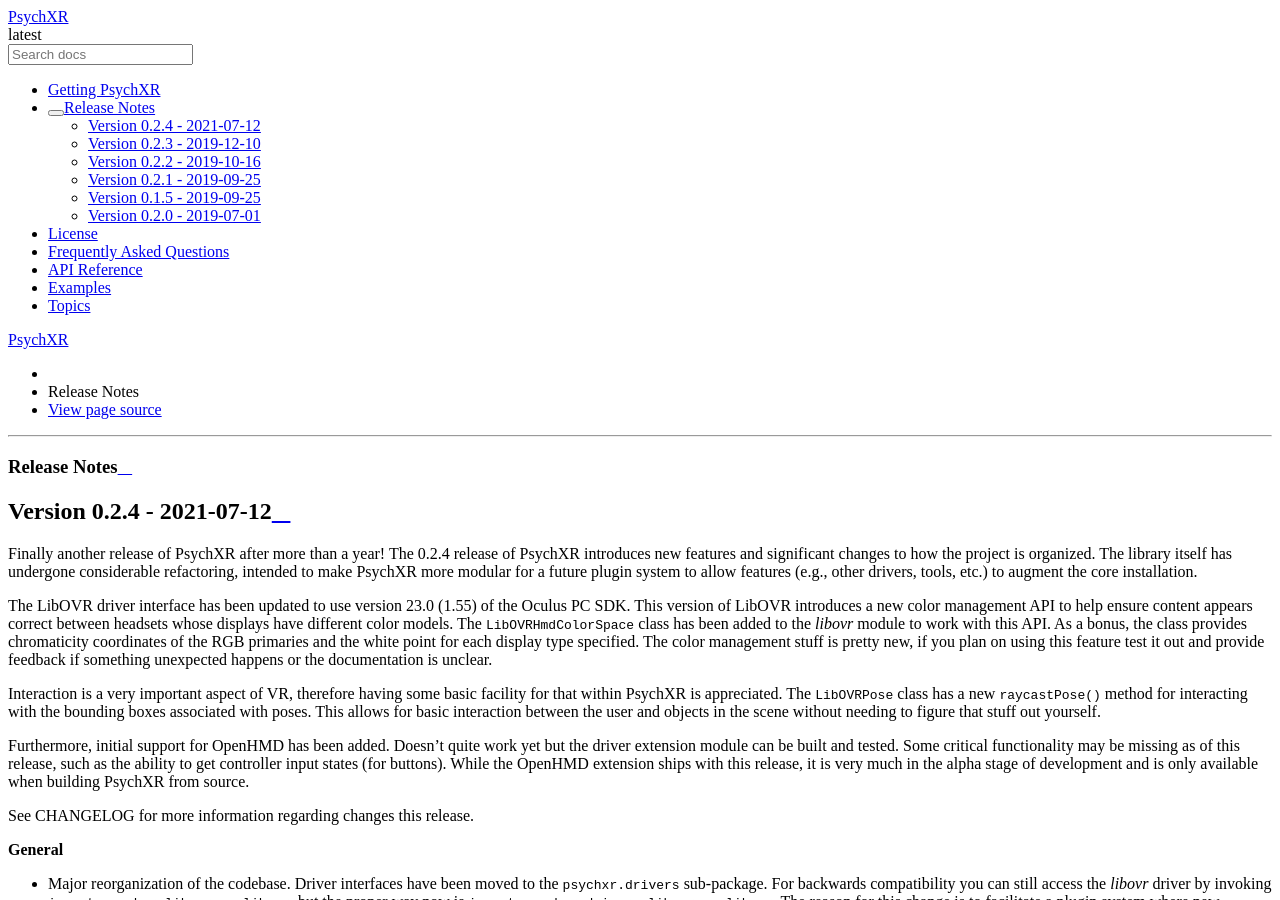
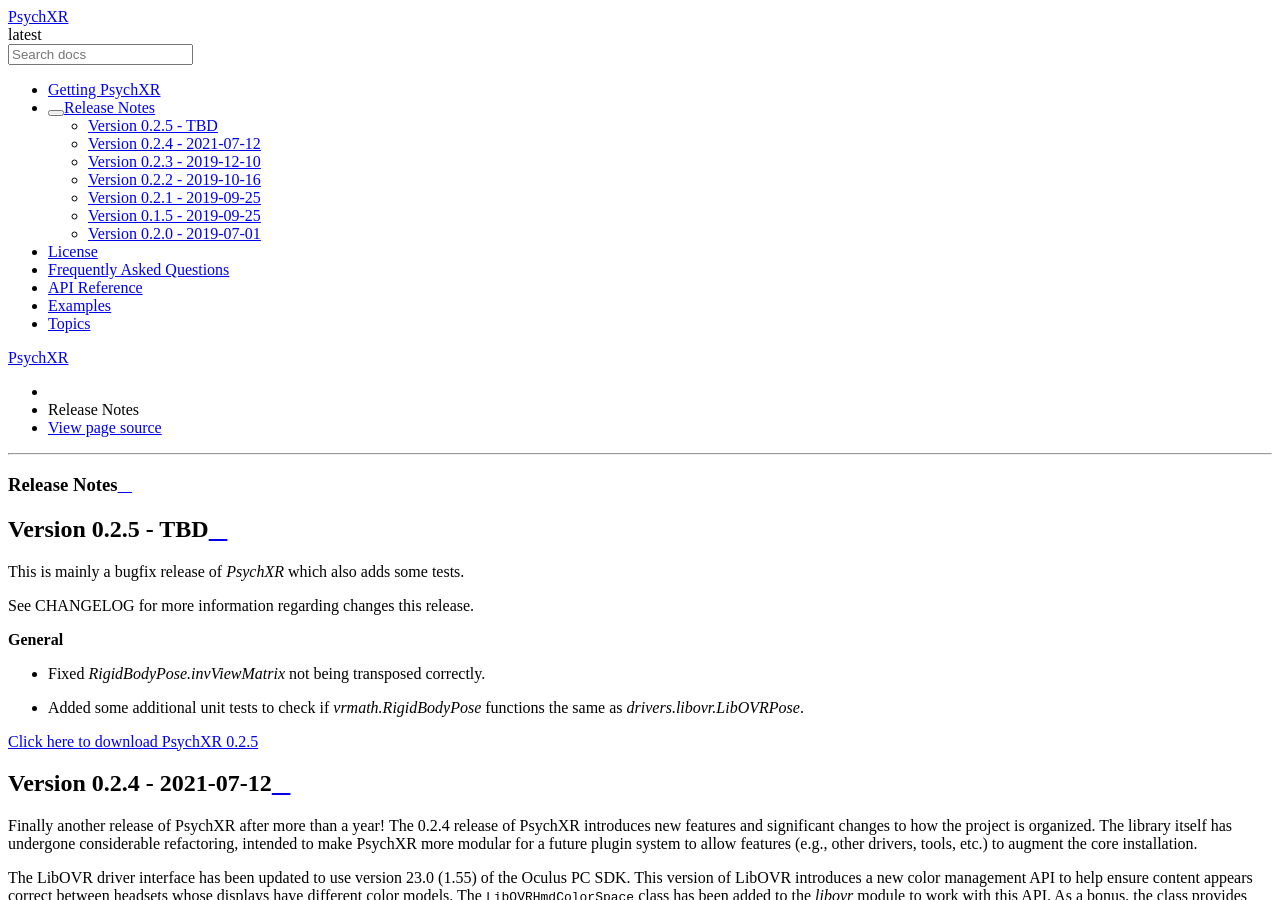
Before and after one commit to mdcutone/psychxr, a Sphinx documentation site: the page built from docs/release_notes.rst, in a window 1280 px wide and 900 px high. Built offline with Sphinx 7.4.7 and the Read the Docs theme 2.0.0, drawn with Linux system fonts in a browser that asks for light colours.

Commit message:
DOCS: Updated release notes.

```diff
--- a/docs/release_notes.rst
+++ b/docs/release_notes.rst
@@ -1,6 +1,21 @@
 =============
 Release Notes
 =============
+
+Version 0.2.5 - TBD
+~~~~~~~~~~~~~~~~~~~
+
+This is mainly a bugfix release of *PsychXR* which also adds some tests.
+
+See CHANGELOG for more information regarding changes this release.
+
+**General**
+
+* Fixed `RigidBodyPose.invViewMatrix` not being transposed correctly.
+* Added some additional unit tests to check if `vrmath.RigidBodyPose` functions
+  the same as `drivers.libovr.LibOVRPose`.
+
+`Click here to download PsychXR 0.2.5 <https://github.com/mdcutone/psychxr/releases>`_
 
 Version 0.2.4 - 2021-07-12
 ~~~~~~~~~~~~~~~~~~~~~~~~~~
```
